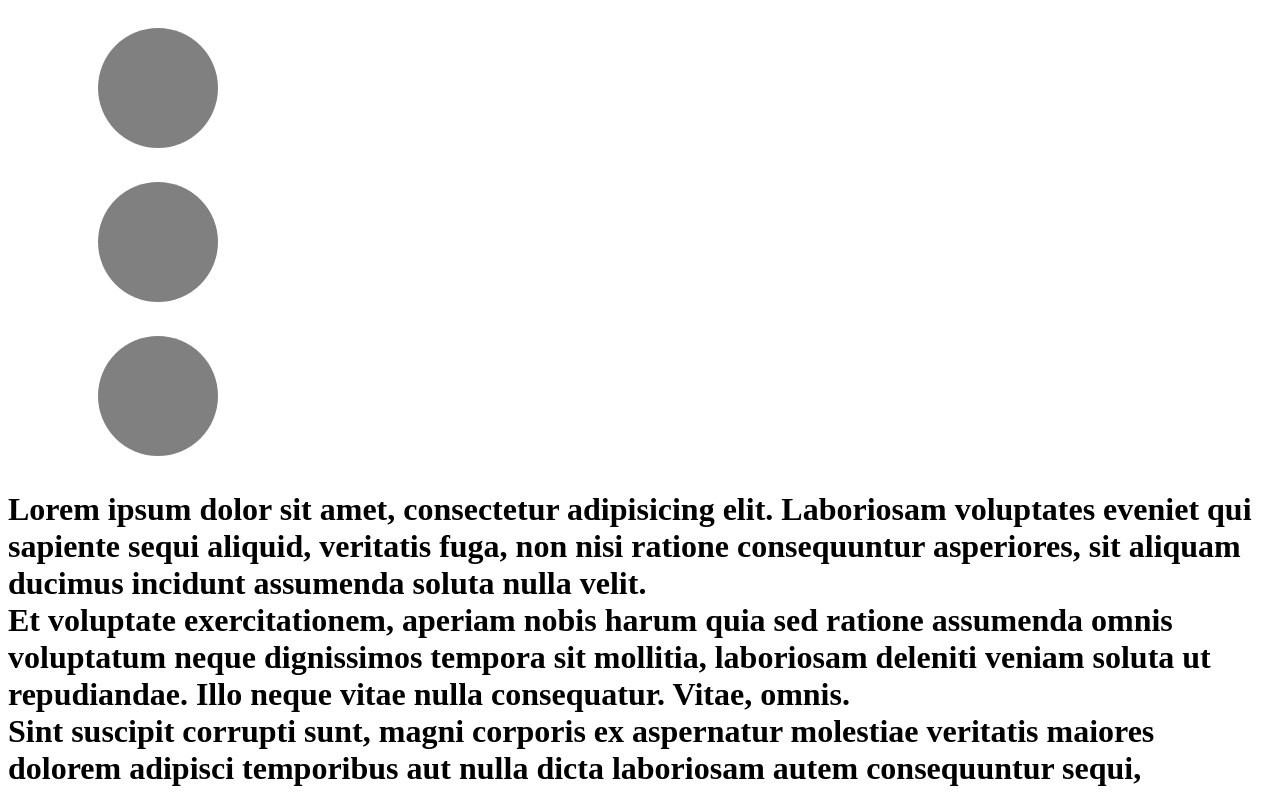
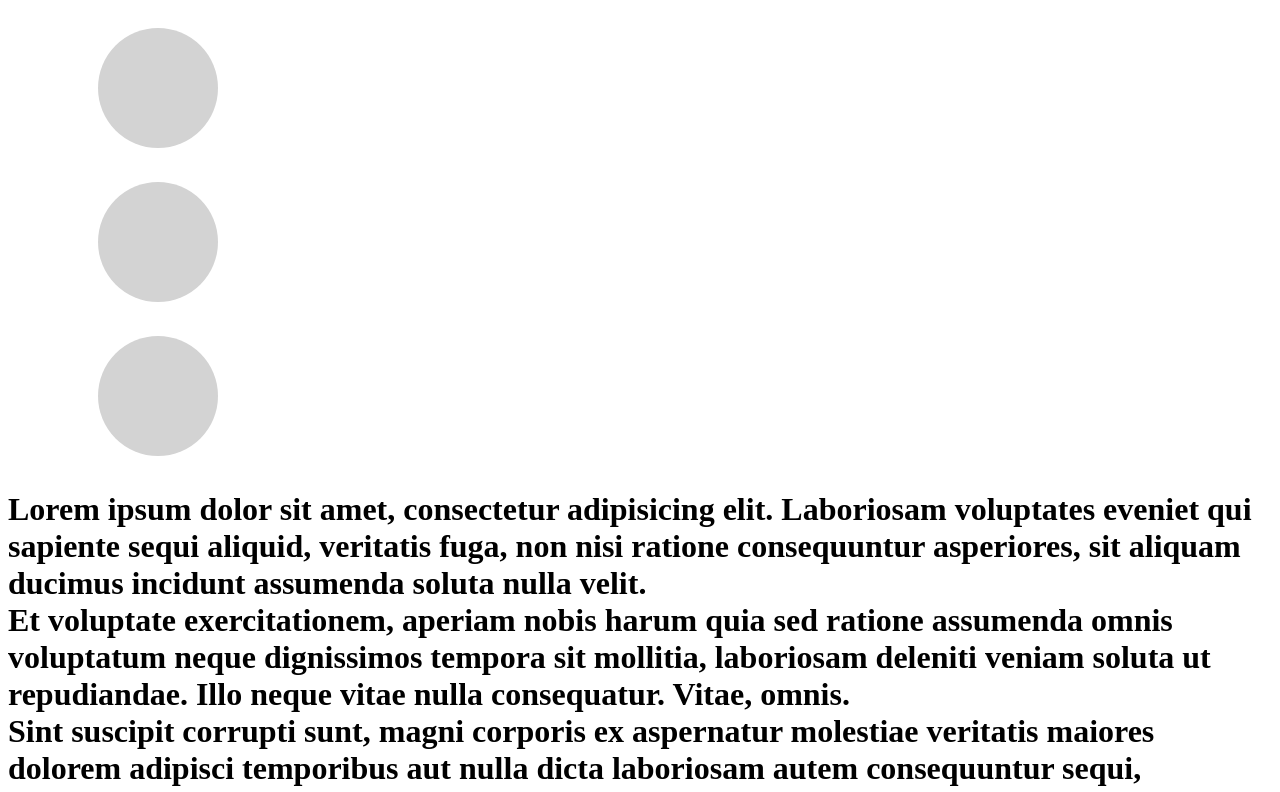
Before and after one commit to miuscha/miuscha.github.io, a plain HTML site: page index.html in a window 1280 px wide. Shown: the top 792 px of the page. Drawn offline with Linux system fonts and the light colour scheme.

Commit message:
New version included functions

```diff
--- a/index.html
+++ b/index.html
@@ -16,44 +16,53 @@
 </div>
 
 <script>
-	var xCoor = 150;
-	var yCoor = 80;
-
-
-	var canvas1 = document.getElementById('canvas1');
-	var ctx = canvas1.getContext("2d");
-
-
-	ctx.fillStyle = "Grey";
-	ctx.beginPath();
-	ctx.arc(xCoor, yCoor, 60, 0, Math.PI * 2, false);
-	//ctx.stroke()
-	ctx.fill();
 
 
 
+function drawRed() {
 
-	var canvas2 = document.getElementById('canvas2');
+
+	var canvas1 = document.getElementById("canvas1");
+	var ctx = canvas1.getContext("2d");
+	ctx.fillStyle = "LightGrey";
+	ctx.strokeStyle = "Black";
+	ctx.beginPath();
+	ctx.arc(150, 80, 60, 0, Math.PI * 2, false);
+	//ctx.stroke()
+	ctx.fill();
+}
+	window.onload = drawRed();
+
+
+	function drawYellow() {
+
+	var canvas2 = document.getElementById("canvas2");
 	var ctx2 = canvas2.getContext("2d");
 
-	ctx2.fillStyle = "Grey";
+	ctx2.fillStyle = "LightGrey";
+	ctx2.strokeStyle = "Black";
 	ctx2.beginPath();
-	ctx2.arc(xCoor, yCoor, 60, 0, Math.PI * 2, false);
+	ctx2.arc(150, 80, 60, 0, Math.PI * 2, false);
 	//ctx.stroke();
 	ctx2.fill();
+}
+	window.onload = drawYellow();
 
 
 
+function drawGreen() {
 
-	var canvas3 = document.getElementById('canvas3');
+	var canvas3 = document.getElementById("canvas3");
 	var ctx3 = canvas3.getContext("2d");
 
-	ctx3.fillStyle = "Grey";
+	ctx3.fillStyle = "LightGrey";
+	ctx3.strokeStyle = "Black";
 	ctx3.beginPath();
-	ctx3.arc(xCoor, yCoor, 60, 0, Math.PI * 2, false);
+	ctx3.arc(150, 80, 60, 0, Math.PI * 2, false);
 	//ctx.stroke();
 	ctx3.fill();
-
+}
+window.onload = drawGreen();
 
 
 
```
